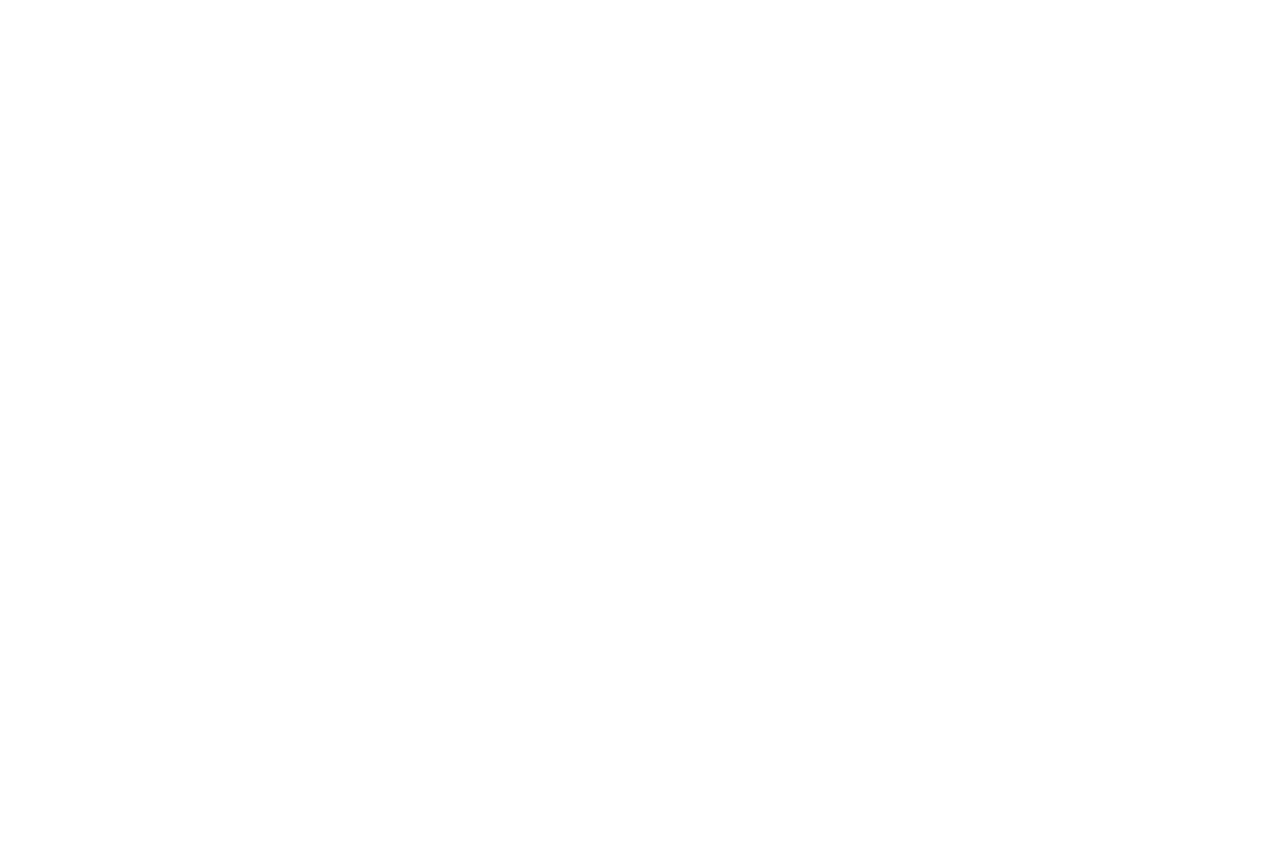
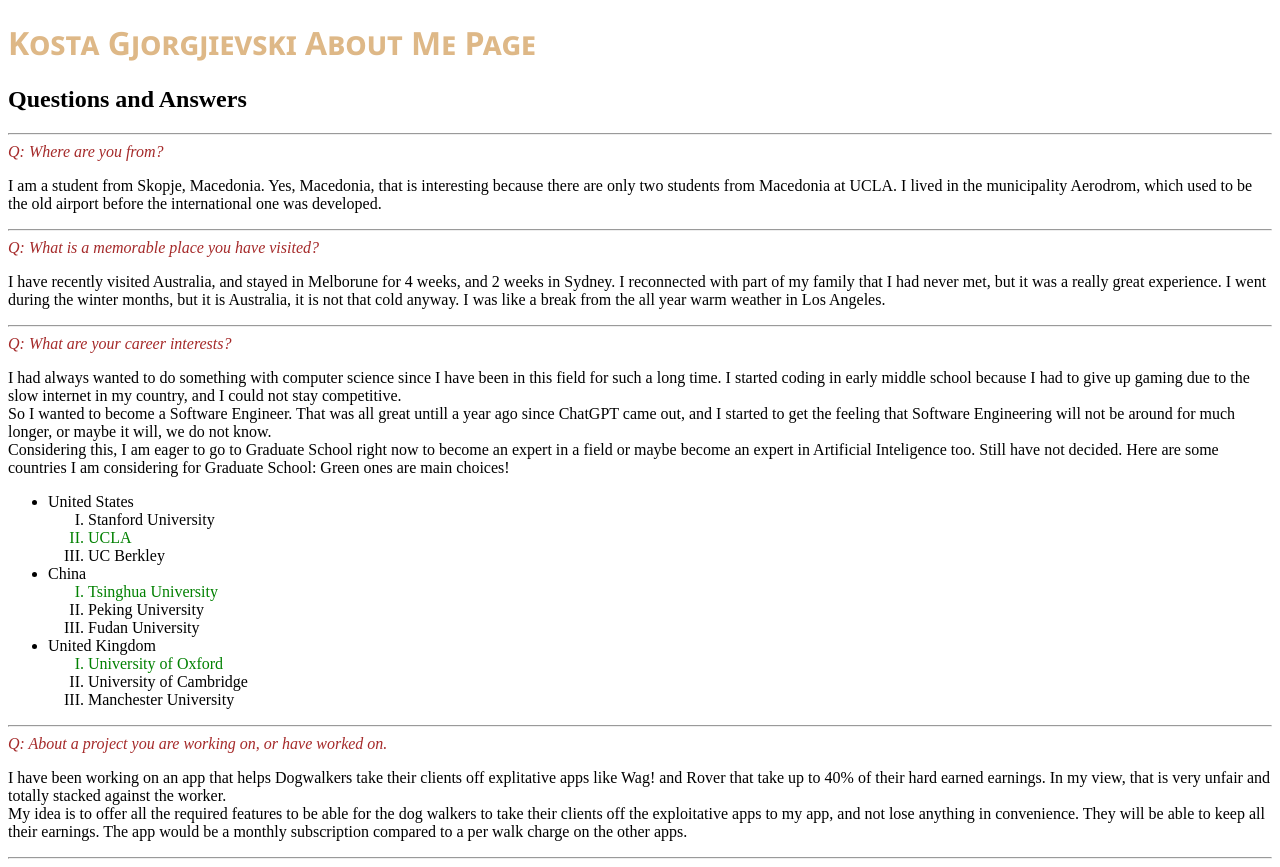
Before and after one commit to kostagjorgjievski/CS144-project1, a plain HTML site: page index.html in a window 1280 px wide. Before the commit the page ends 800 px from the top, so only its background shows below. Drawn offline with Linux system fonts and the light colour scheme.

Commit message:
initial progress

```diff
--- a/index.html
+++ b/index.html
@@ -4,8 +4,73 @@
     <meta charset="UTF-8">
     <meta name="viewport" content="width=device-width, initial-scale=1.0">
     <title>Kosta Gjorgjievski's CS144 Website</title>
+    <link rel="stylesheet" href="style.css">
 </head>
 <body>
+    <h1>Kosta Gjorgjievski About Me Page</h1>
+    <div>
+        <h2>Questions and Answers</h2>
+        <hr/>
 
+        <span>Q: Where are you from?</span>
+        <p>
+            I am a student from Skopje, Macedonia. Yes, Macedonia, that is interesting because there are only two students
+            from Macedonia at UCLA. I lived in the municipality Aerodrom, which used to be the old airport before the
+            international one was developed.
+        </p>
+        <hr/>
+        <span>Q: What is a memorable place you have visited?</span>
+        <p>
+            I have recently visited Australia, and stayed in Melborune
+            for 4 weeks, and 2 weeks in Sydney. I reconnected with part of my family that I had never met, but it was
+            a really great experience. I went during the winter months, but it is Australia, it is not that cold anyway. I was like a break from the all year warm weather in Los Angeles.
+        </p>
+        <hr/>
+        <span>Q: What are your career interests?</span>
+        <p>
+            I had always wanted to do something with computer science since I have been in this field for such a long time. I started coding in early middle school because I had to give up gaming due to the slow internet in my country, and I could not stay competitive.
+            <br/>
+            So I wanted to become a Software Engineer. That was all great untill a year ago since ChatGPT came out, and I started to get the feeling that Software Engineering will not be around for much longer, or maybe it will, we do not know.
+            <br/>
+            Considering this, I am eager to go to Graduate School right now to become an expert in a field or maybe become an expert in Artificial Inteligence too. Still have not decided.
+            Here are some countries I am considering for Graduate School: Green ones are main choices!
+            <ul class="list_one">
+                <li>
+                    United States
+                    <ol>
+                        <li>Stanford University</li>
+                        <li class="main-choice">UCLA</li>
+                        <li>UC Berkley</li>
+                    </ol>
+                </li>
+                <li>
+                    China
+                    <ol>
+                        <li class="main-choice">Tsinghua University</li>
+                        <li>Peking University</li>
+                        <li>Fudan University</li>
+                    </ol>
+                </li>
+                <li>
+                    United Kingdom
+                    <ol>
+                        <li class="main-choice">University of Oxford</li>
+                        <li>University of Cambridge</li>
+                        <li>Manchester University</li>
+                    </ol>
+                </li>
+
+            </ul>
+        </p>
+        <hr/>
+
+        <span>Q: About a project you are working on, or have worked on.</span>
+        <p>
+            I have been working on an app that helps Dogwalkers take their clients off explitative apps like Wag! and Rover that take up to 40% of their hard earned earnings. In my view, that is very unfair and totally stacked against the worker.
+            <br />
+            My idea is to offer all the required features to be able for the dog walkers to take their clients off the exploitative apps to my app, and not lose anything in convenience. They will be able to keep all their earnings. The app would be a monthly subscription compared to a per walk charge on the other apps.
+        </p>
+        <hr/>
+    </div>
 </body>
 </html>
--- a/style.css
+++ b/style.css
@@ -0,0 +1,20 @@
+h1 {
+    color: burlywood;
+    font-family:'Segoe UI', Tahoma, Geneva, Verdana, sans-serif;
+    font-size: xx-largße;
+    font-variant: small-caps;
+}
+
+.list_one ol{
+    list-style-type: upper-roman;
+}
+
+
+span {
+    color: brown;
+    font-style: italic;
+}
+
+.main-choice {
+    color: green;
+}
```
